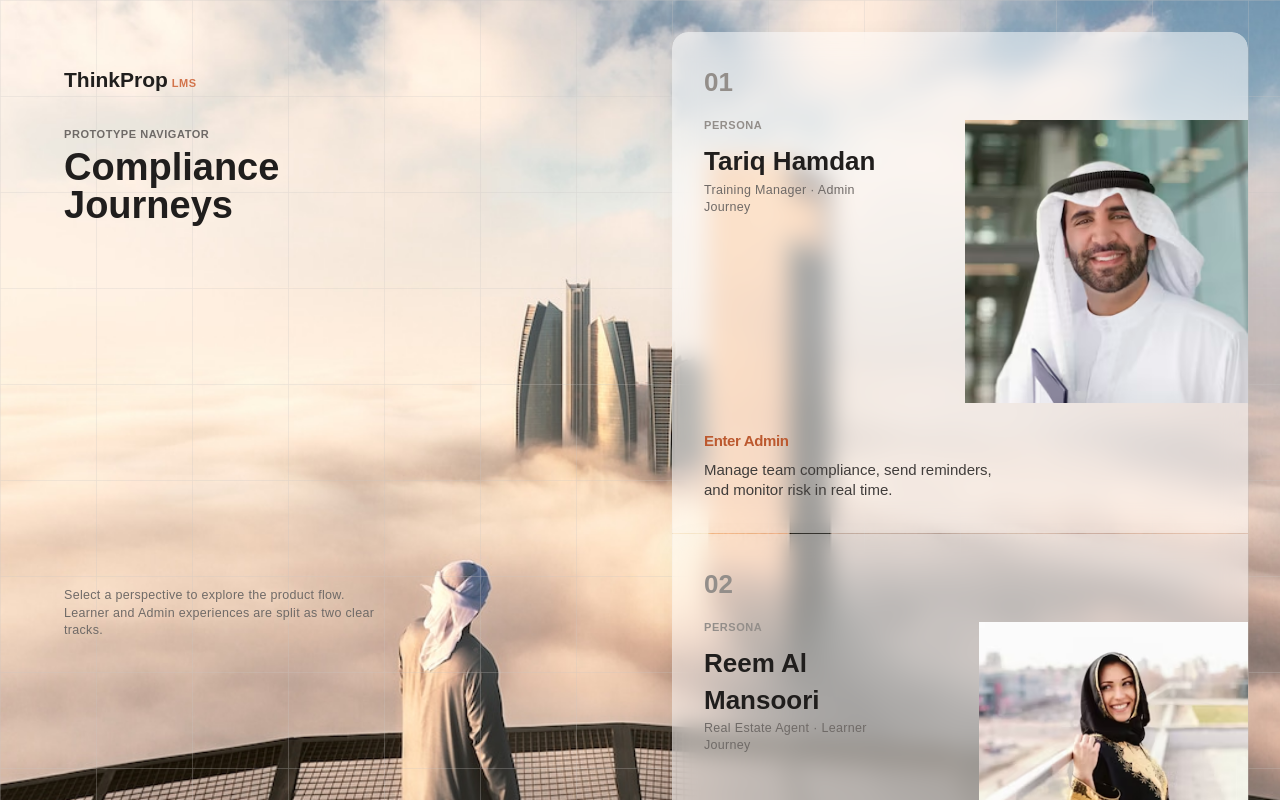
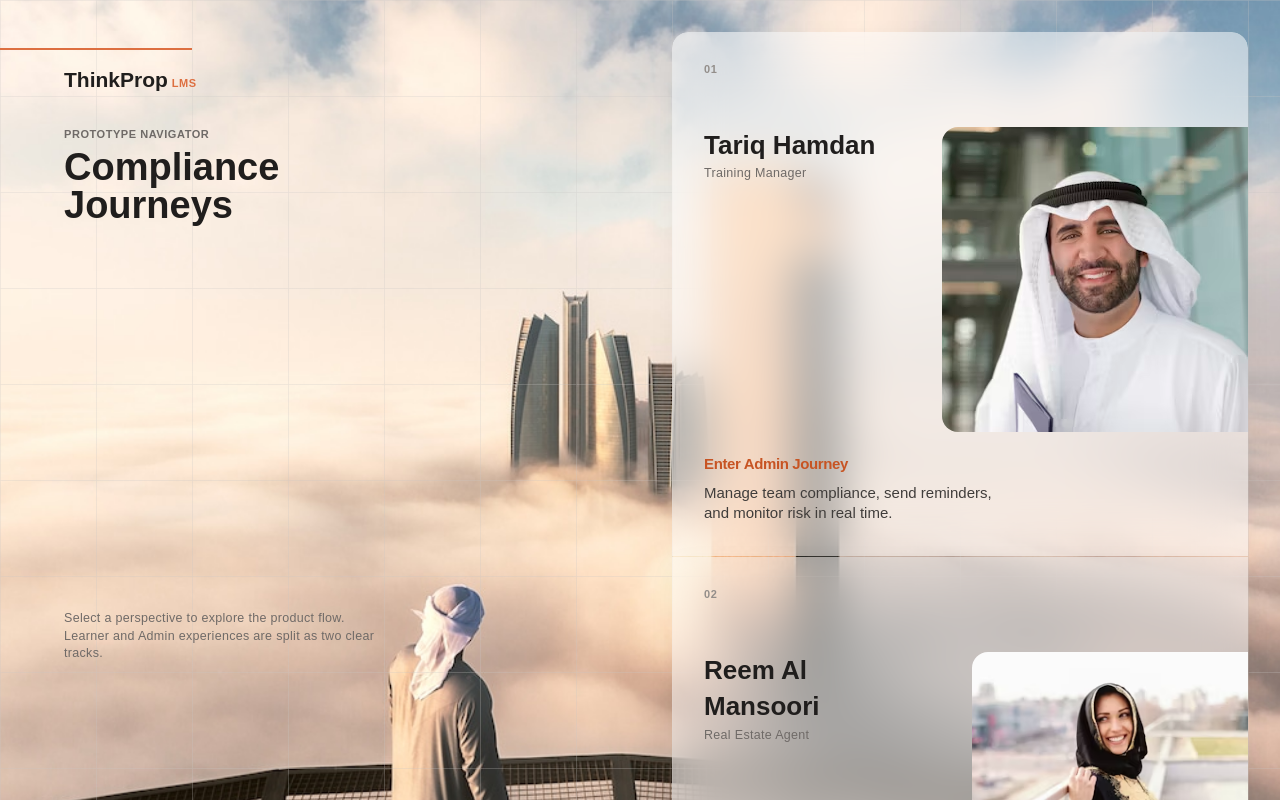
Before and after one commit to Gianeo/thinkprop, a Next.js app: page / in a window 1280 px wide. Shown: the top 800 px of the page. Built offline with nearby package versions, Linux system fonts and the light colour scheme; a web font is replaced by a local one.

Commit message:
done admin 26/02/26

```diff
--- a/app/globals.css
+++ b/app/globals.css
@@ -10,13 +10,13 @@
     --radius: 0.75rem;
 
     /* Primary */
-    --primary-weakest: 18 60% 97%;
-    --primary-weaker: 18 60% 92%;
-    --primary-weak: 18 60% 78%;
-    --primary-base: 18 60% 56%;
-    --primary-strong: 18 60% 46%;
-    --primary-stronger: 18 60% 21%;
-    --primary-strongest: 18 60% 10%;
+    --primary-weakest: 18 70% 97%;
+    --primary-weaker: 18 70% 92%;
+    --primary-weak: 18 70% 78%;
+    --primary-base: 18 70% 56%;
+    --primary-strong: 18 70% 46%;
+    --primary-stronger: 18 70% 21%;
+    --primary-strongest: 18 70% 10%;
 
     /* Neutral */
     --neutral-weakest: 24 4% 98%;
@@ -28,33 +28,33 @@
     --neutral-strongest: 24 4% 12%;
 
     /* Destructive */
-    --destructive-weakest: 6 60% 97%;
-    --destructive-weaker: 6 60% 92%;
-    --destructive-weak: 6 60% 78%;
-    --destructive-base: 6 60% 56%;
-    --destructive-strong: 6 60% 42%;
-    --destructive-stronger: 6 60% 21%;
-    --destructive-strongest: 6 60% 10%;
+    --destructive-weakest: 6 70% 97%;
+    --destructive-weaker: 6 70% 92%;
+    --destructive-weak: 6 70% 78%;
+    --destructive-base: 6 70% 56%;
+    --destructive-strong: 6 70% 42%;
+    --destructive-stronger: 6 70% 21%;
+    --destructive-strongest: 6 70% 10%;
 
     /* Warning */
-    --warning-weakest: 42 60% 96%;
-    --warning-weaker: 42 60% 92%;
-    --warning-weak: 42 60% 78%;
-    --warning-base: 42 60% 56%;
-    --warning-strong: 42 60% 38%;
-    --warning-stronger: 42 60% 21%;
-    --warning-strongest: 42 60% 10%;
-    --warning-foreground: 42 60% 10%;
+    --warning-weakest: 42 70% 96%;
+    --warning-weaker: 42 70% 92%;
+    --warning-weak: 42 70% 78%;
+    --warning-base: 42 70% 56%;
+    --warning-strong: 42 70% 38%;
+    --warning-stronger: 42 70% 21%;
+    --warning-strongest: 42 70% 10%;
+    --warning-foreground: 42 70% 10%;
 
     /* Success */
-    --success-weakest: 145 60% 96%;
-    --success-weaker: 145 60% 92%;
-    --success-weak: 145 60% 78%;
-    --success-base: 145 60% 56%;
-    --success-strong: 145 60% 38%;
-    --success-stronger: 145 60% 21%;
-    --success-strongest: 145 60% 10%;
-    --success-foreground: 145 60% 10%;
+    --success-weakest: 145 70% 96%;
+    --success-weaker: 145 70% 92%;
+    --success-weak: 145 70% 78%;
+    --success-base: 145 70% 56%;
+    --success-strong: 145 70% 38%;
+    --success-stronger: 145 70% 21%;
+    --success-strongest: 145 70% 10%;
+    --success-foreground: 145 70% 10%;
 
     /* shadcn semantic aliases from the palette */
     --bg-0: var(--neutral-weaker);
--- a/app/page.tsx
+++ b/app/page.tsx
@@ -7,9 +7,9 @@ import { Button } from '@/components/ui/button'
 const personas = [
   {
     name: 'Tariq Hamdan',
-    subtitle: 'Training Manager · Admin Journey',
+    subtitle: 'Training Manager',
     description: 'Manage team compliance, send reminders, and monitor risk in real time.',
-    cta: 'Enter Admin',
+    cta: 'Enter Admin Journey',
     href: '/admin/compliance',
     ctaClass: 'text-primary-default',
     image: '/images/Tariq.png',
@@ -17,9 +17,9 @@ const personas = [
   },
   {
     name: 'Reem Al Mansoori',
-    subtitle: 'Real Estate Agent · Learner Journey',
+    subtitle: 'Real Estate Agent',
     description: 'Follow Reem through a compliance alert and the full enrollment flow.',
-    cta: 'Enter Learner',
+    cta: 'Enter Learner Journey',
     href: '/learner/dashboard',
     ctaClass: 'text-primary-default',
     image: '/images/Reem.png',
@@ -48,7 +48,7 @@ export default function Page() {
 
       <div className="relative mx-auto grid min-h-screen w-full max-w-400 grid-cols-1 lg:grid-cols-2">
         <section className="flex flex-col justify-between p-8 md:p-12 lg:p-16 relative">
-          {/* <div className="pointer-events-none absolute left-0 top-0 h-0.5 w-32 bg-primary-base md:top-12 md:w-48" /> */}
+          <div className="pointer-events-none absolute left-0 top-0 h-0.5 w-32 bg-primary-base md:top-12 md:w-48" />
           <div>
             <div className="flex items-baseline gap-1">
               <span className="type-title-sm">ThinkProp</span>
@@ -80,15 +80,15 @@ export default function Page() {
                 className="group relative cursor-pointer transition-all duration-200 hover:shadow-lg"
               >
                 <div className={`relative h-full overflow-hidden bg-transparent text-card-foreground shadow ${cornerClass}`}>
-                  <div className={`absolute inset-0 bg-white/50 backdrop-blur-md ${cornerClass}`} />
+                  <div className={`absolute inset-0 bg-white/50 backdrop-blur-xl ${cornerClass}`} />
                   <div className="relative flex h-full flex-col justify-between space-y-5 p-8 pr-0">
                     <div className="flex items-center justify-between">
-                      <span className="type-title text-muted">{persona.index}</span>
+                      <span className="type-title-upper text-muted">{persona.index}</span>
                     </div>
 
-                    <div className='flex gap-16 justify-between items-stretch h-full'>
+                    <div className='flex gap-16 justify-between items-stretch h-full mt-8'>
                       <div>
-                        <h1 className="type-title-upper text-muted mb-3">Persona</h1>
+                        {/* <h1 className="type-title-upper text-white mb-3">Persona</h1> */}
                         <h2 className="type-title font-bold text-loud">{persona.name}</h2>
                         <p className="mt-0.5 type-body-sm text-calm">{persona.subtitle}</p>
                       </div>
@@ -98,7 +98,7 @@ export default function Page() {
                           alt={persona.name}
                           width={120}
                           height={120}
-                          className="h-full w-auto object-contain object-top"
+                          className="h-full w-auto object-contain object-top rounded-l-xl"
                         />
                       </div>
                     </div>
```
